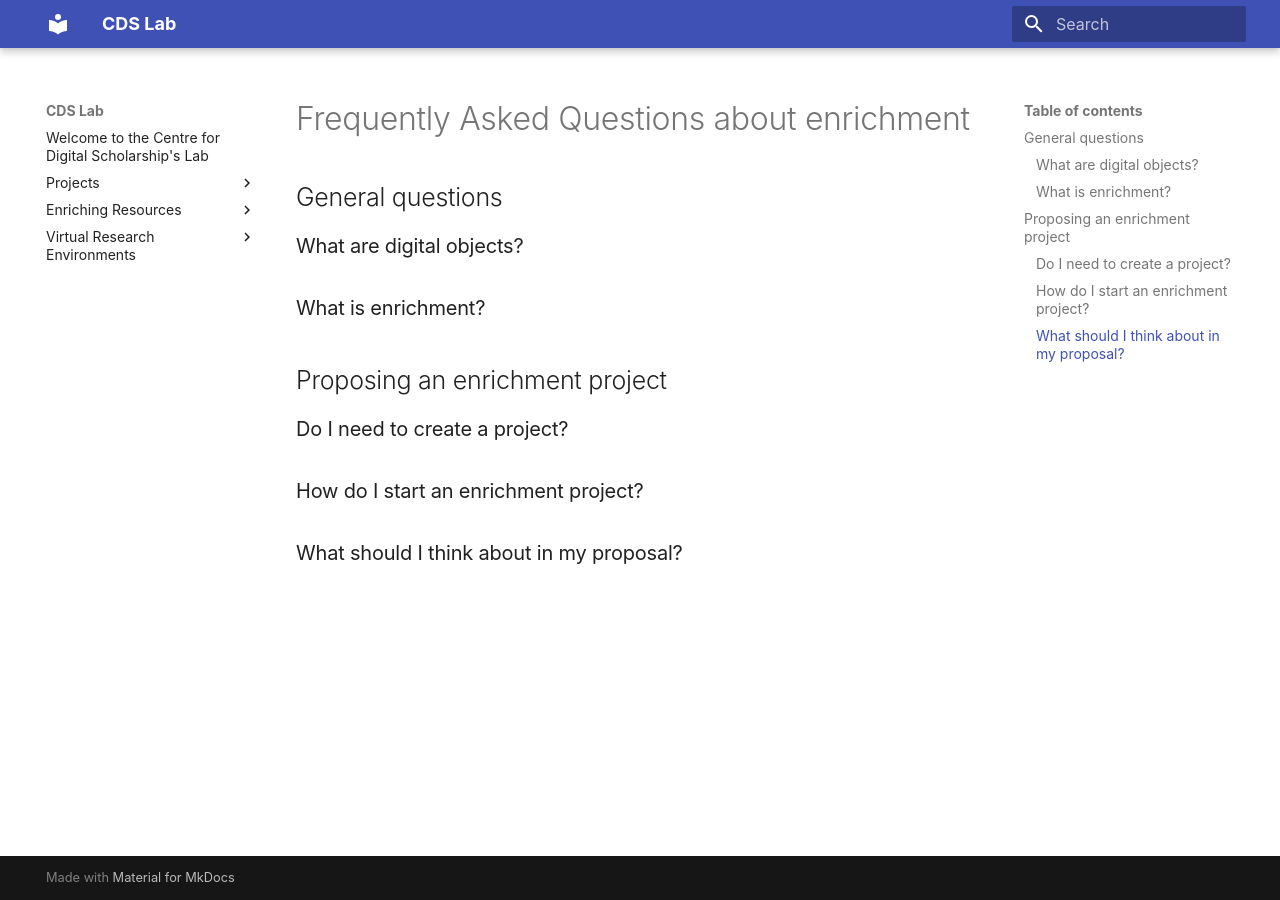
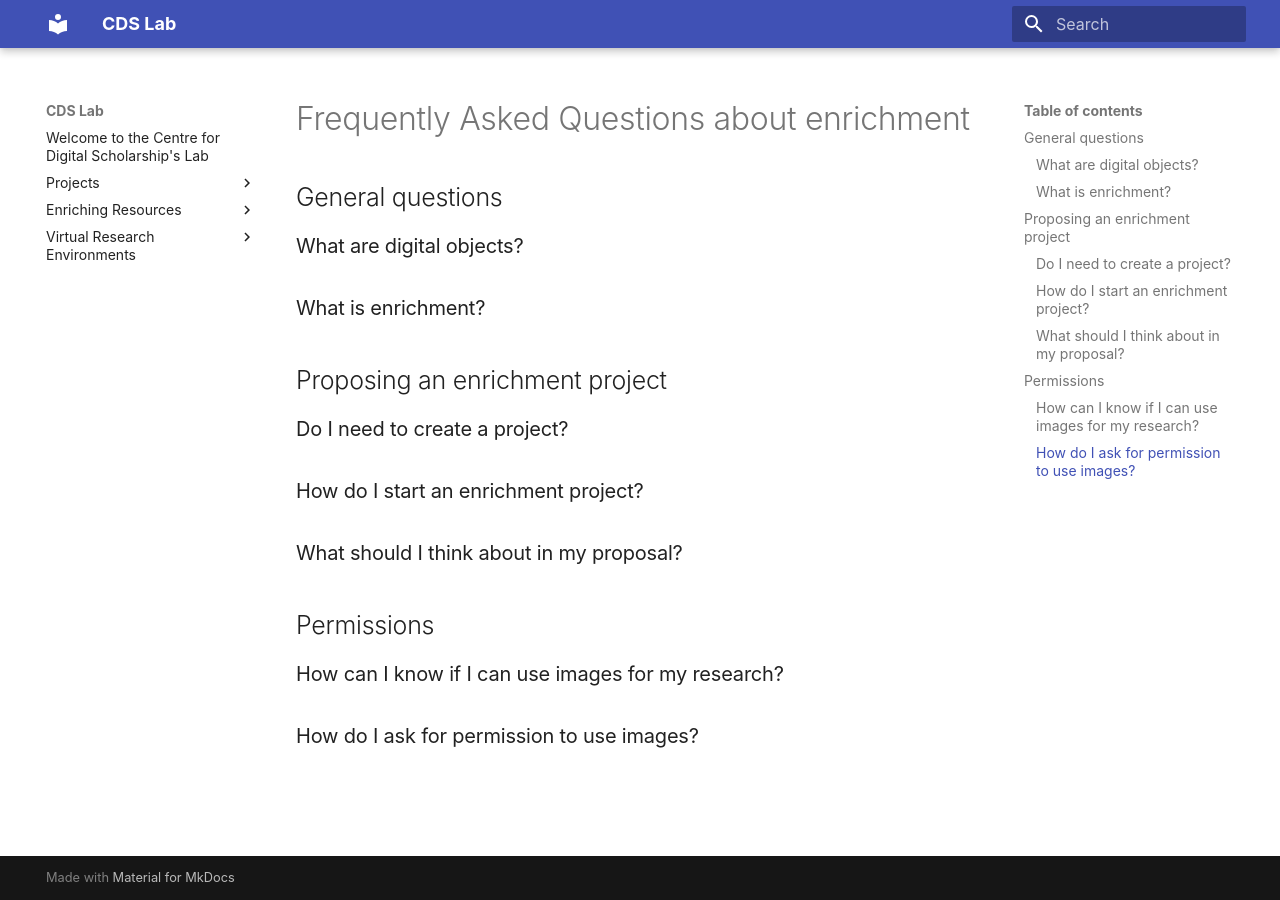
Before and after one commit to LeidenUniversityLibrary/cds-lab-homepage, an MkDocs documentation site: the page built from docs/enriching-resources/faq.md, in a window 1280 px wide. Built offline with MkDocs 1.6.1 and Material for MkDocs 9.7.7, drawn with Linux system fonts in a browser that asks for light colours.

Commit message:
Add FAQs about permissions

```diff
--- a/docs/enriching-resources/faq.md
+++ b/docs/enriching-resources/faq.md
@@ -15,3 +15,9 @@ title: Frequently Asked Questions about enrichment
 ## How do I start an enrichment project?
 
 ## What should I think about in my proposal?
+
+# Permissions
+
+## How can I know if I can use images for my research?
+
+## How do I ask for permission to use images?
```
